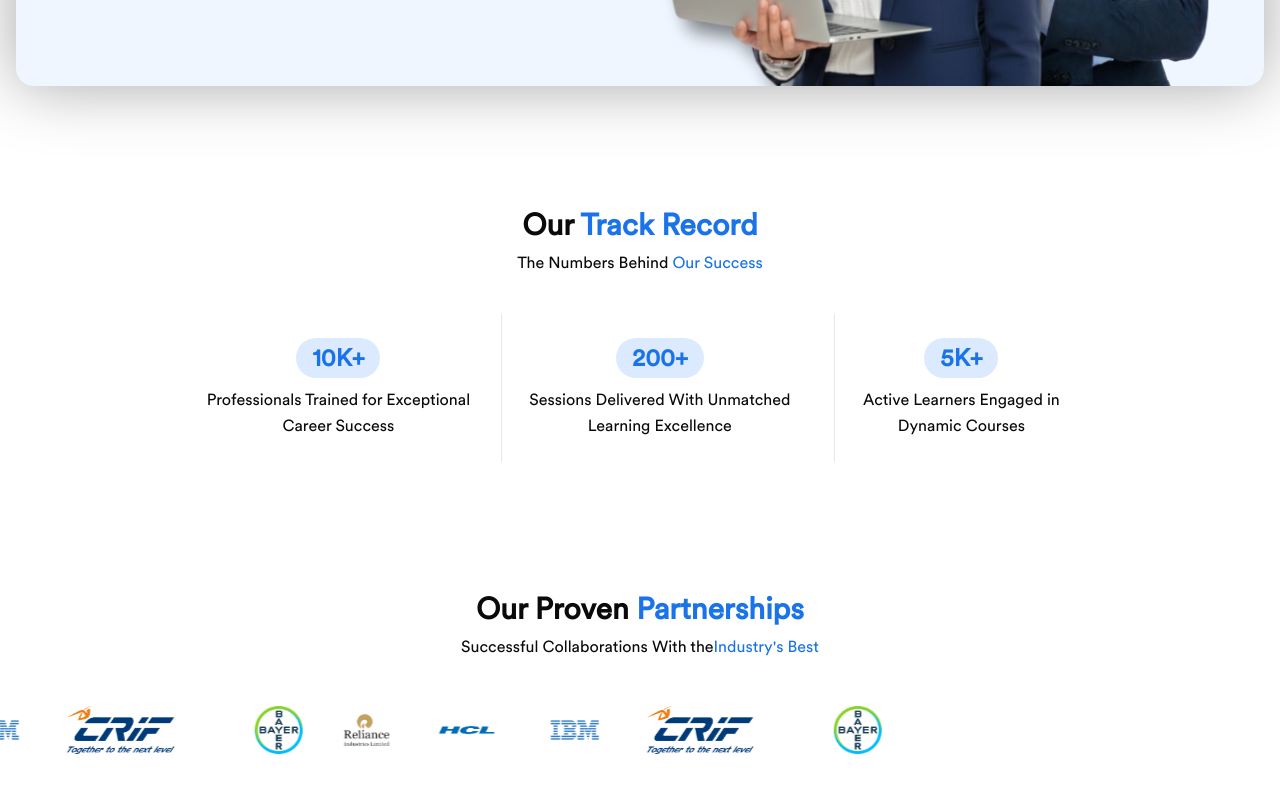
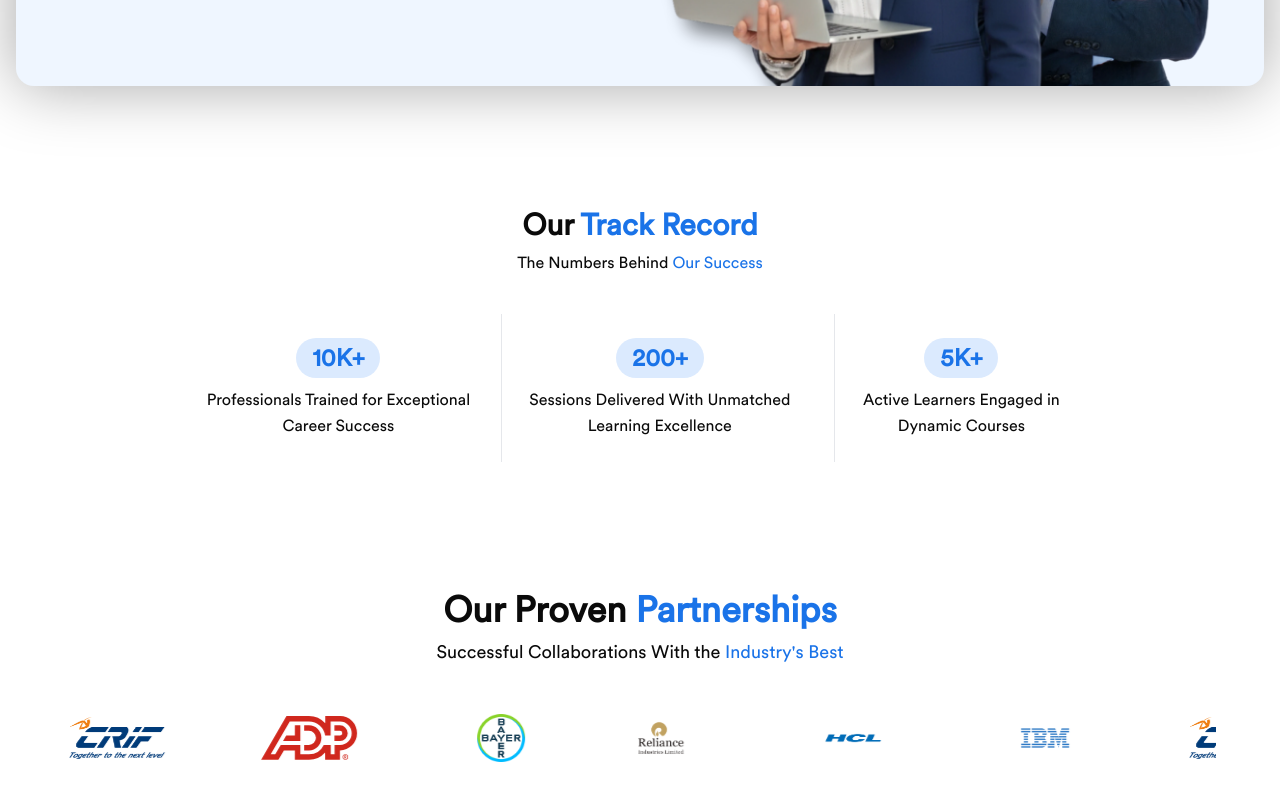
Before and after one commit to PriDebnath/accredian-assessment, a Next.js app: page / in a window 1280 px wide. Shown: the part 509-1309 px from the top of the page. Built offline with nearby package versions, Linux system fonts and the light colour scheme.

Commit message:
@Done CAT section

```diff
--- /dev/null
+++ b/feature/landing-page/component/CAT/index.tsx
@@ -0,0 +1,84 @@
+
+import Image from "next/image";
+import { PAGE_ITEMS } from "@/constants";
+
+import ProgramSpecificImg from "@/public/images/CAT/project-management-v2.webp";
+import IndustrySpecificImg from "@/public/images/CAT/digital-transformation-v2.webp";
+import   TopicSpecificImg from "@/public/images/CAT/data-science-v2.webp";
+import LevelSpecificImg from "@/public/images/CAT/senior-management-v2.webp";
+
+const courses = [
+  {
+    title: "Program Specific",
+    des: "Certificate, Executive, Post Graduate Certificate",
+    image: ProgramSpecificImg,
+  },
+  {
+    title: "Industry Specific",
+    des: "IT, Healthcare, Retail, Finance, Education, Manufacturing",
+    image: IndustrySpecificImg,
+  },
+  {
+    title: "Topic Specific",
+    des: "Machine Learning, Design, Analytics, Cybersecurity, Cloud",
+    image: TopicSpecificImg,
+  },
+  {
+    title: "Level Specific",
+    des: "Senior Leadership, Mid-Career Professionals, Freshers",
+    image: LevelSpecificImg,
+  },
+];
+
+export default function CourseSegmentation() {
+  return (
+    <section
+      id={PAGE_ITEMS['CAT']}
+      className="my-8 px-4 md:my-12 md:px-8"
+    >
+      <div
+        className="  px-8 py-12 md:px-16 lg:px-18"
+       >
+        {/* Heading */}
+        <div className="mx-auto max-w-3xl text-center">
+          <h2 className="  text-2xl font-bold md:text-4xl">
+            Tailored  <span className="text-primary"> Course Segmentation</span>
+          </h2>
+
+          <p className="mt-4 text-base font-normal md:text-lg">
+            Explore  <span className="text-primary"> Custom-fit Courses </span> Designed to Address Every Professional
+            Focus
+          </p>
+        </div>
+
+        {/* Cards */}
+        <div className="mt-10 grid grid-cols-1 gap-6 sm:grid-cols-2 lg:grid-cols-4">
+          {courses.map(({ title, des, image }) => (
+            <div
+              key={title}
+              className="group overflow-hidden rounded-lg border-2 bg-white shadow-md transition-all duration-300   hover:shadow-xl"
+            >
+              <div className="relative aspect-[4/3] w-full overflow-hidden">
+                <Image
+                  src={image}
+                  alt={title}
+                  fill
+                  className="object-cover transition-transform duration-500 group-hover:scale-105"
+                />
+              </div>
+
+              <div className="px-8 py-5 pb-8 text-center ">
+                <h3 className="text-2xl py-2 font-semibold text-primary">
+                  {title}
+                </h3>
+                <p className="text-xs text-gray-700">
+                    {des}
+                </p>
+              </div>
+            </div>
+          ))}
+        </div>
+      </div>
+    </section>
+  );
+}
--- /dev/null
+++ b/feature/landing-page/component/partnerships/LogoGroup.tsx
@@ -0,0 +1,66 @@
+import RelianceLogo from "@/public/images/partners/reliance.png";
+import HclLogo from "@/public/images/partners/hcl.png";
+import IbmLogo from "@/public/images/partners/ibm.png";
+import LtimindtreeLogo from "@/public/images/partners/ltimindtree.png";
+import AdpLogo from "@/public/images/partners/adp.svg";
+import BayerLogo from "@/public/images/partners/bayer.png";
+import Image from "next/image";
+
+const partnerships = [
+    {
+        name: "Reliance",
+        image: RelianceLogo,
+    },
+    {
+        name: "HCL",
+        image: HclLogo,
+    },
+    {
+        name: "IBM",
+        image: IbmLogo,
+    },
+    {
+        name: "LTIMindtree",
+        image: LtimindtreeLogo,
+    },
+    {
+        name: "ADP",
+        image: AdpLogo,
+    },
+    {
+        name: "Bayer",
+        image: BayerLogo,
+    },
+];
+
+
+function Logos() {
+    return (
+        <div className="flex shrink-0 items-center gap-16 px-8 md:gap-24">
+            {partnerships.map((partner) => (
+                <div
+                    key={partner.name}
+                    className="flex h-16 w-24 shrink-0 items-center justify-center"
+                >
+                    <Image
+                        src={partner.image}
+                        alt={`${partner.name} logo`}
+                        className="max-h-12 w-auto max-w-full object-contain"
+                    />
+                </div>
+            ))}
+        </div>
+    );
+}
+
+export default function LogoGroup() {
+
+    return (
+        <div className="relative mt-10 w-full overflow-hidden">
+            <div className="animate-marquee flex w-max">
+                <Logos />
+                <Logos />
+            </div>
+        </div>
+    )
+}
--- a/feature/landing-page/component/partnerships/index.tsx
+++ b/feature/landing-page/component/partnerships/index.tsx
@@ -1,74 +1,28 @@
 import Image from "next/image";
 import { PAGE_ITEMS } from "@/constants";
+import LogoGroup from "./LogoGroup";
 
-import RelianceLogo from "@/public/images/partners/reliance.png";
-import HclLogo from "@/public/images/partners/hcl.png";
-import IbmLogo from "@/public/images/partners/ibm.png";
-import LtimindtreeLogo from "@/public/images/partners/ltimindtree.png";
-import AdpLogo from "@/public/images/partners/adp.svg";
-import BayerLogo from "@/public/images/partners/bayer.png";
-
-const partnerships = [
-  {
-    name: "Reliance",
-    image: RelianceLogo,
-  },
-  {
-    name: "HCL",
-    image: HclLogo,
-  },
-  {
-    name: "IBM",
-    image: IbmLogo,
-  },
-  {
-    name: "LTIMindtree",
-    image: LtimindtreeLogo,
-  },
-  {
-    name: "ADP",
-    image: AdpLogo,
-  },
-  {
-    name: "Bayer",
-    image: BayerLogo,
-  },
-];
 
 export default function Partnerships() {
     return (
         <section
             id={PAGE_ITEMS.Clients}
-      className="px-6 py-10 md:px-10 md:py-14"
+            className="overflow-hidden px-6 py-10 md:px-10 md:py-14"
         >
             <div className="mx-auto max-w-6xl">
                 {/* Heading */}
           <div className="text-center">
-          <h2 className="text-2xl font-bold md:text-3xl">
+          <h2 className="text-2xl font-bold md:text-4xl">
             Our Proven <span className="text-primary">Partnerships</span>
           </h2>
 
-          <p className="mt-2 ">
+          <p className="mt-2 text-lg">
             Successful Collaborations With the
-            <span className="text-primary">Industry&apos;s Best</span>
+            <span className="text-primary"> Industry&apos;s Best</span>
           </p>
         </div>
 
-        {/* Logos */}
-        <div className="animate-marquee  mt-10 grid grid-cols-2 items-center gap-8 sm:grid-cols-3 md:grid-cols-6 md:gap-10">
-          {[...partnerships,...partnerships].map((partner) => (
-            <div
-              key={partner.name}
-              className="flex h-16 items-center justify-center"
-            >
-              <Image
-                src={partner.image}
-                alt={`${partner.name} logo`}
-                className="max-h-12 w-auto max-w-[120px] object-contain"
-              />
-            </div>
-          ))}
-        </div>
+                <LogoGroup />
             </div>
         </section>
     );
```
Lines whose indentation alone changed are shown as unchanged.
